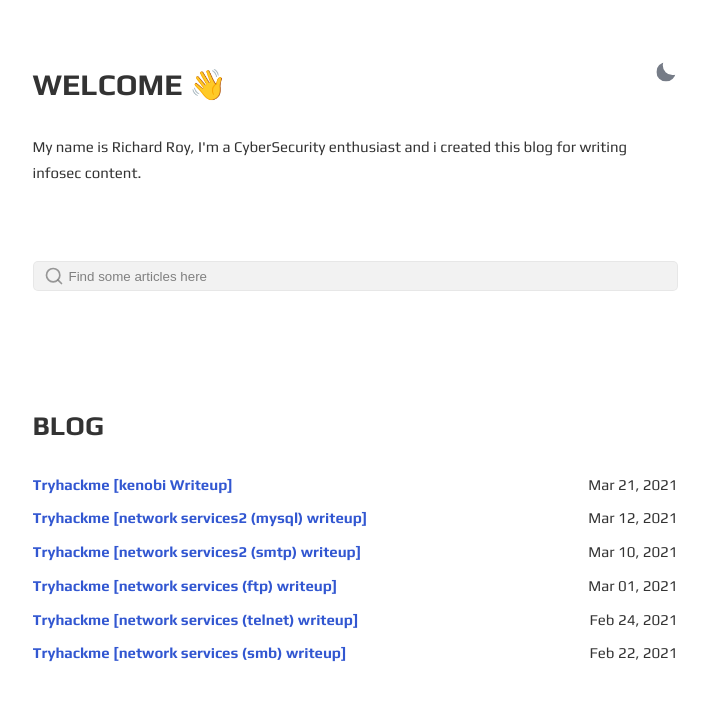
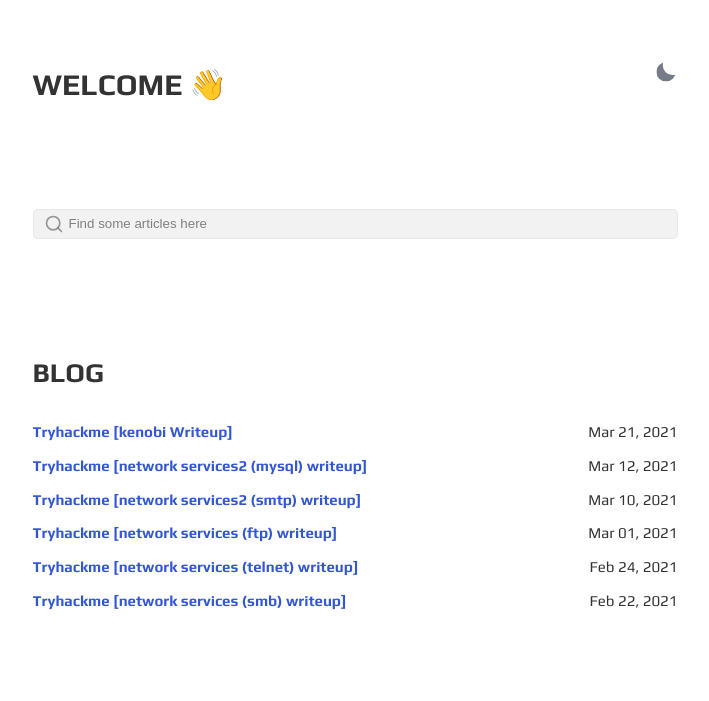
Before and after one commit to ricardo-roy/kynigoi, a Jekyll site: the page built from index.html, in a window 1280 px wide. Shown: the top 701 px of the page, without its empty margins (285-994 px from the left). Built offline with Jekyll 4.4.1, drawn with Linux system fonts in a browser that asks for light colours.

Commit message:
removed description

```diff
--- a/_config.yml
+++ b/_config.yml
@@ -2,7 +2,6 @@
 title: Kynigoi
 greetings: Welcome 👋
 description: >-
- My name is Richard Roy, I'm a CyberSecurity enthusiast and i created this blog for writing infosec content.
 lang: en-US
 timezone:  Europe/Rome
 repo: # site repo [optional]
```
